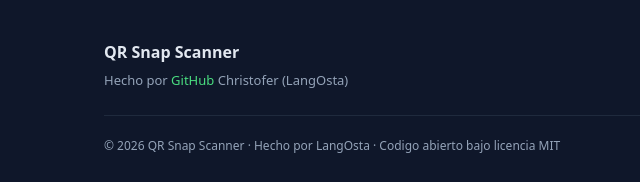
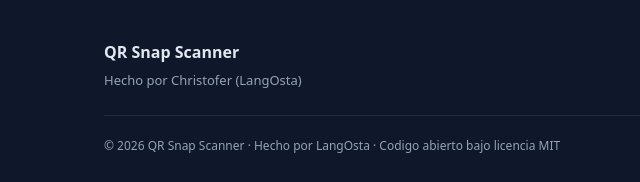
Before and after one commit to LangCarmine/qr-snap-scanner, a plain HTML site: page index.html in a window 1280 px wide. Shown: the part 3270-3452 px from the top of the page, 0-640 px from the left. Drawn offline with Linux system fonts and the light colour scheme.

Commit message:
Update index.html

```diff
--- a/index.html
+++ b/index.html
@@ -207,7 +207,7 @@
     <div class="container footer-inner">
       <div>
         <p class="brand-footer">QR Snap Scanner</p>
-        <p class="muted">Hecho por <a href="https://github.com/LangCarmine" target="_blank" rel="noopener">GitHub</a> Christofer (LangOsta)</a></p>
+        <p class="muted">Hecho por Christofer (LangOsta)</a></p>
       </div>
       <div class="footer-links">
         <a href="https://www.instagram.com/langosta007/" target="_blank" rel="noopener">Instagram</a>
```
